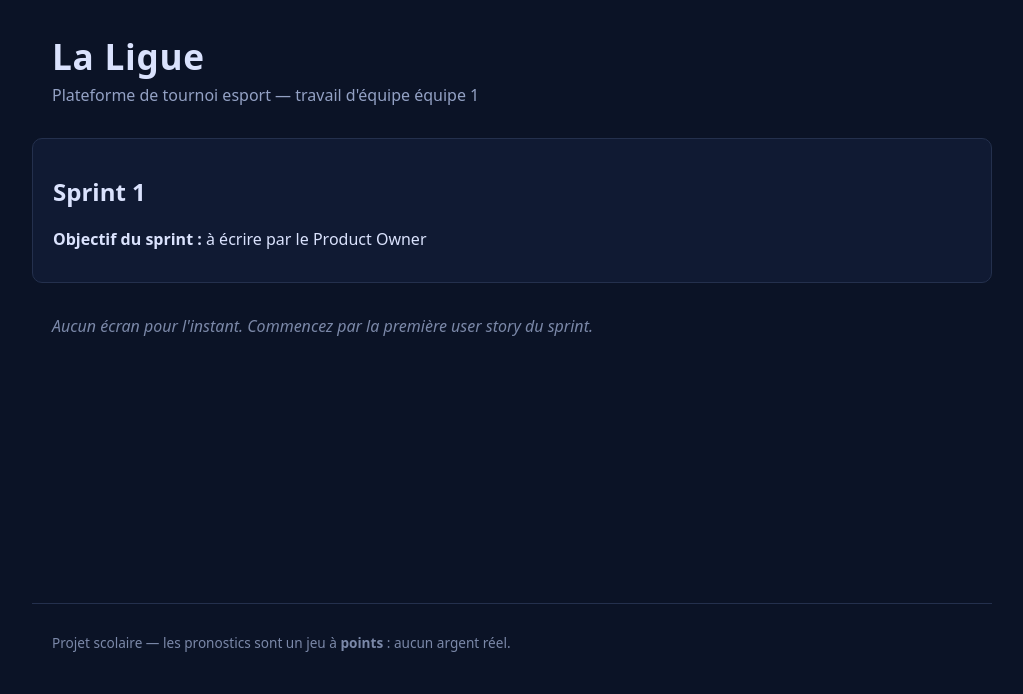
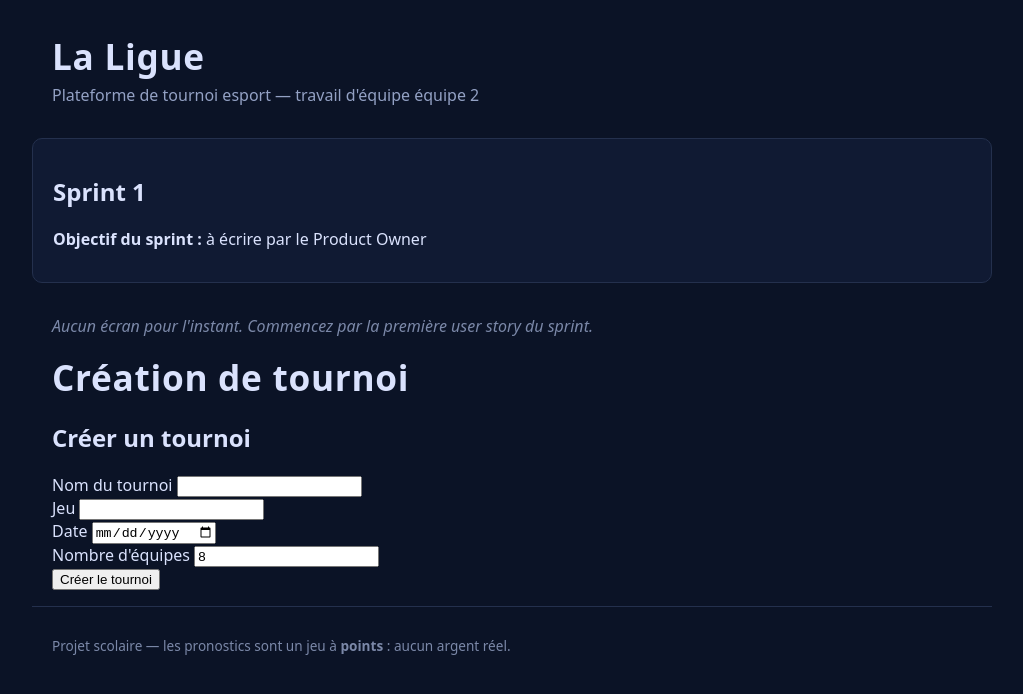
Before and after one commit to Qu4nd1/P-426-La_Ligue-2, a Vue app: page / in a window 1280 px wide. Shown: the top 694 px of the page, without its empty margins (128-1151 px from the left). Built offline with nearby package versions, Linux system fonts and the light colour scheme.

Commit message:
feat: ajoute le formulaire de création de tournoi (AdminCreerTournoi)

```diff
--- a/package.json
+++ b/package.json
@@ -9,10 +9,14 @@
     "preview": "vite preview"
   },
   "dependencies": {
+    "prettier": "^3.9.9",
     "vue": "^3.5.13"
   },
   "devDependencies": {
     "@vitejs/plugin-vue": "^5.2.1",
     "vite": "^6.0.7"
+  },
+  "allowScripts": {
+    "prettier@3.9.9": true
   }
 }
--- a/src/App.vue
+++ b/src/App.vue
@@ -3,9 +3,9 @@
 // L'application est vide : votre travail de sprint commence dans <main>.
 // Tout ce que vous ajoutez ici est VOTRE version du produit (option A : 3 équipes, 3 versions).
 import { ref } from 'vue';
-
+import AdminCreerTournoi from './components/AdminCreerTournoi.vue';
 // Nom de l'équipe — à remplacer par le vôtre.
-const equipe = ref('équipe 1');
+const equipe = ref('équipe 2');
 
 // État du sprint — à tenir à jour, c'est ce qui se voit en revue.
 const sprint = ref(1);
@@ -28,6 +28,7 @@ const sprintGoal = ref('à écrire par le Product Owner');
          Ordre imposé par le client : les user stories du sprint.
          Un écran = un composant dans src/components/, importé ici. -->
     <p class="vide">Aucun écran pour l'instant. Commencez par la première user story du sprint.</p>
+    <AdminCreerTournoi />
   </main>
 
   <footer>
--- /dev/null
+++ b/src/components/AdminCreerTournoi.vue
@@ -0,0 +1,50 @@
+<script setup>
+
+import { ref } from 'vue';
+
+const nom = ref('');
+const jeu = ref('');
+const date = ref('');
+const nbEquipes = ref(8);
+
+function creer() {
+    const tournoi = {
+        nom: nom.value,
+        jeu: jeu.value,
+        date: date.value,
+        nbEquipes: nbEquipes.value,
+    };
+    console.log('Tournoi créé :', tournoi);
+}
+
+
+</script>
+<template>
+    <h1>Création de tournoi</h1>
+  <form class="creer-tournoi" @submit.prevent="creer">
+    <h2>Créer un tournoi</h2>
+
+    <label>
+      Nom du tournoi
+      <input v-model="nom" type="text" required />
+    </label>
+    <br>
+    <label>
+      Jeu
+      <input v-model="jeu" type="text" required />
+    </label>
+    <br>
+    <label>
+      Date
+      <input v-model="date" type="date" required />
+    </label>
+    <br>
+    <label>
+      Nombre d'équipes
+      <input v-model.number="nbEquipes" type="number" min="2" required />
+    </label>
+    <br>
+    <button type="submit">Créer le tournoi</button>
+  </form>
+</template>
+<style scoped></style>
```
Also changed, not shown: 1 other file (tests, documents, lock files or other folders).
